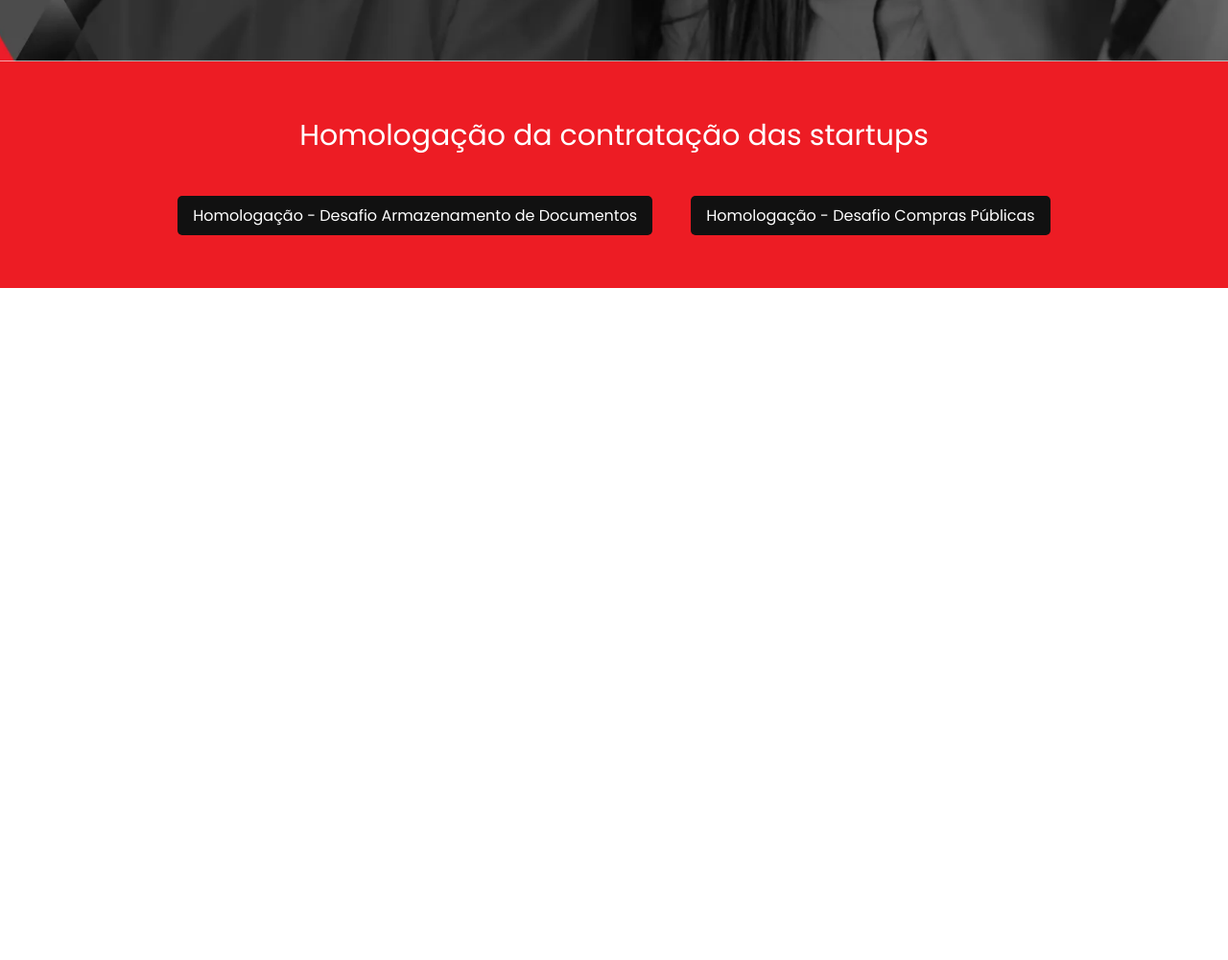
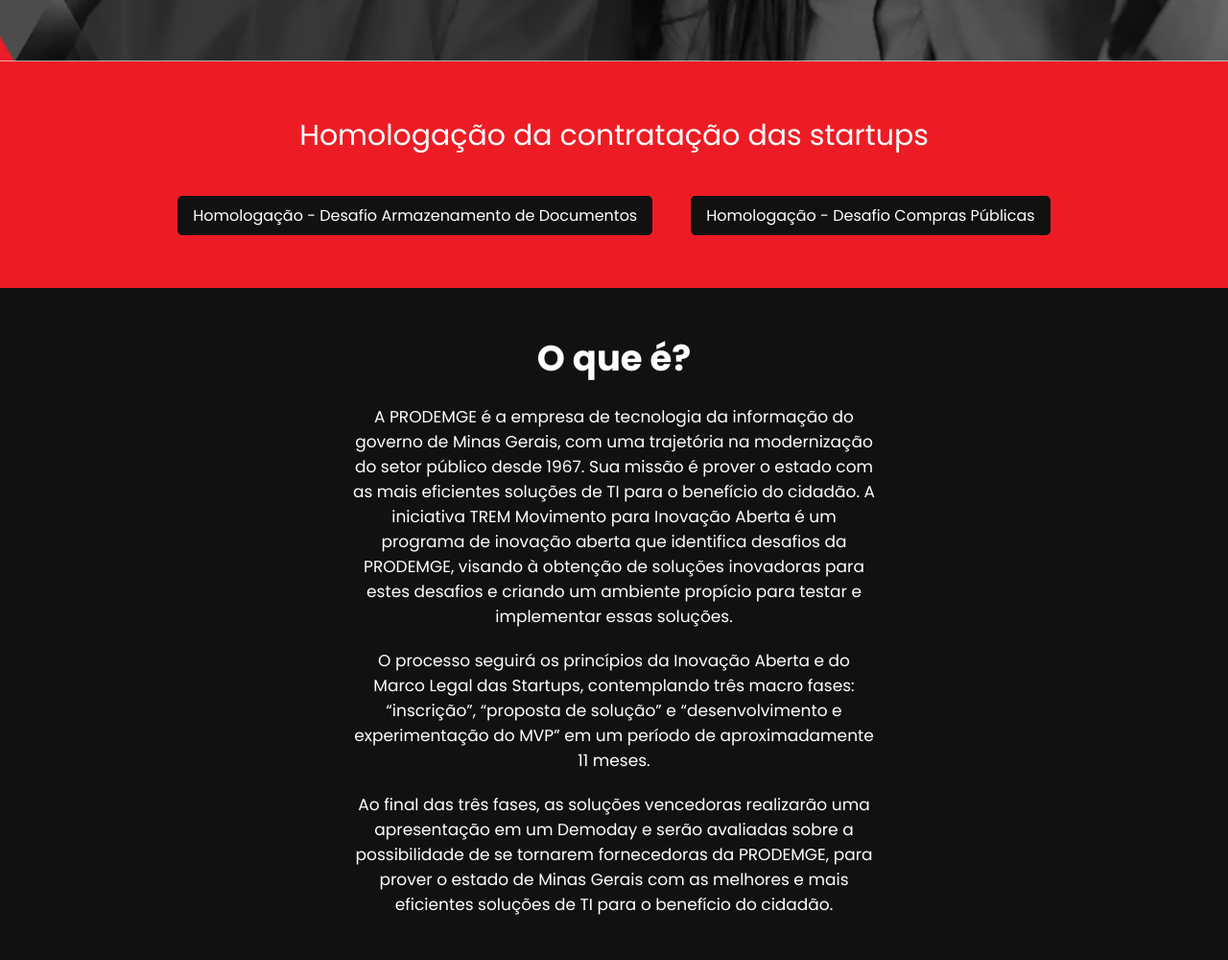
Before and after one commit to alessaocarvalho/trem-prodemge, a plain HTML site: page index.html in a window 1280 px wide. Shown: the part 710-1710 px from the top of the page at 96% size. Before the commit the page ends 1010 px from the top, so only its background shows below. Drawn offline with Linux system fonts and the light colour scheme.

Commit message:
Seção sobre

```diff
--- a/index.html
+++ b/index.html
@@ -58,6 +58,23 @@
         </div>
     </section>
 
+    <section class="about">
+        <div class="about-content">
+            <h1>O que é?</h1>
+            <p>A PRODEMGE é a empresa de tecnologia da informação do governo de Minas Gerais, com uma trajetória na
+                modernização do setor público desde 1967. Sua missão é prover o estado com as mais eficientes soluções
+                de TI para o benefício do cidadão. A iniciativa TREM Movimento para Inovação Aberta é um programa de
+                inovação aberta que identifica desafios da PRODEMGE, visando à obtenção de soluções inovadoras para
+                estes desafios e criando um ambiente propício para testar e implementar essas soluções.</p>
+            <p>O processo seguirá os princípios da Inovação Aberta e do Marco Legal das Startups, contemplando três
+                macro fases: “inscrição”, “proposta de solução” e “desenvolvimento e experimentação do MVP” em um
+                período de aproximadamente 11 meses.</p>
+            <p>Ao final das três fases, as soluções vencedoras realizarão uma apresentação em um Demoday e serão
+                avaliadas sobre a possibilidade de se tornarem fornecedoras da PRODEMGE, para prover o estado de Minas
+                Gerais com as melhores e mais eficientes soluções de TI para o benefício do cidadão.</p>
+        </div>
+    </section>
+
 </body>
 
 </html>
--- a/styles.css
+++ b/styles.css
@@ -115,3 +115,27 @@
     border: none;
     margin: 20px;
 }
+
+.about {
+    display: flex;
+    align-items: center;
+    justify-content: center;
+    background-color: #111111;
+}
+
+.about-content {
+    text-align: center;
+    color: #FFFFFF;
+    padding: 35px;
+    width: 50%;
+}
+
+.about-content h1 {
+    font-size: 37px;
+    padding: 10px;
+}
+
+.about-content p {
+    font-size: 17px;
+    padding: 10px;
+}
```
